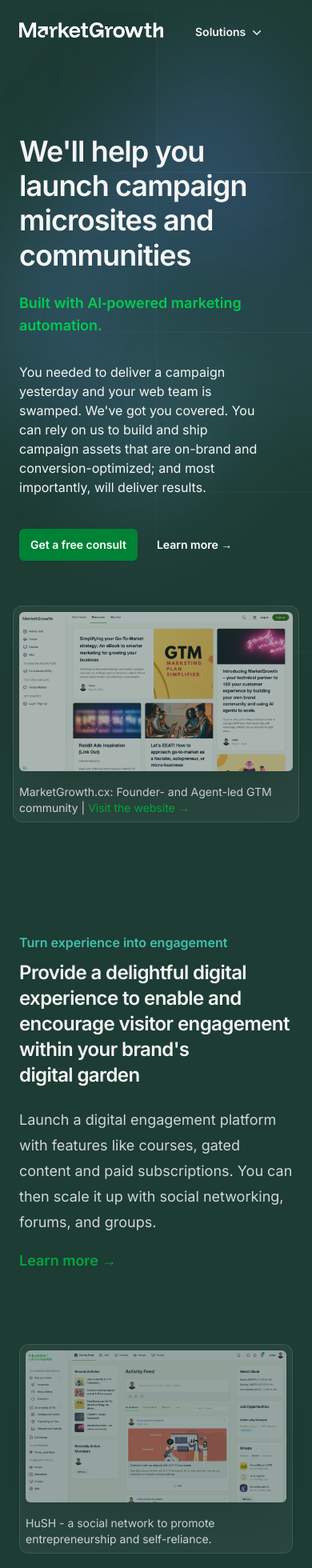
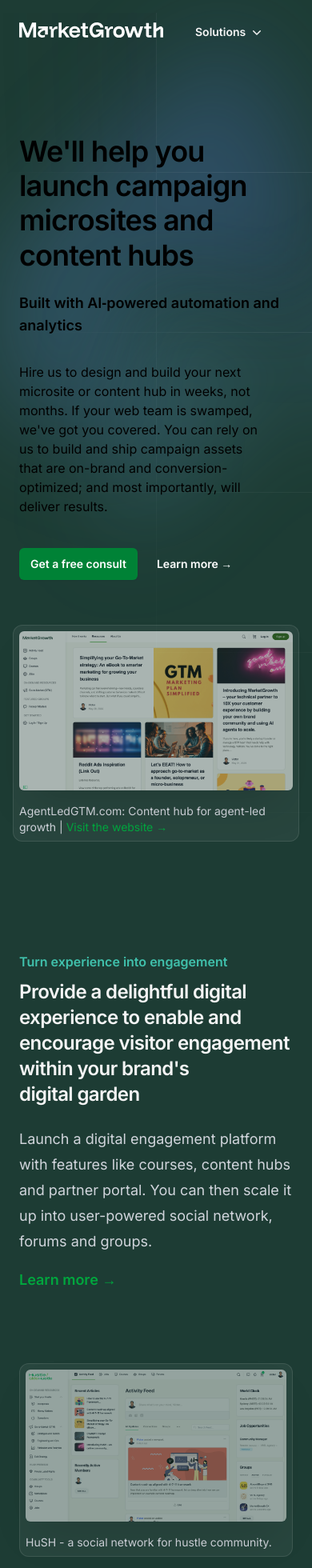
Before and after one commit to growthUx/mgio, a Next.js app: page / in a window 390 px wide. Shown: the top 1960 px of the page at 80% size. Built offline with nearby package versions, Linux system fonts and the light colour scheme.

Commit message:
Update HomePage.jsx

```diff
--- a/src/app/HomePage.jsx
+++ b/src/app/HomePage.jsx
@@ -114,12 +114,12 @@ export default function HomePage() {
                   </span>
                 </a>
               </div> */}
-              <h1 className="mt-12 text-4xl font-semibold tracking-tight leading-[1.2] sm:leading-[1.025] text-[#F5F5F5] sm:text-7xl">We&apos;ll help you launch campaign microsites and communities<span className="block mt-6 text-lg sm:text-3xl  tracking-normal text-green-500">Built with AI&#8209;powered marketing automation.</span></h1>
+              <h1 className="mt-12 text-4xl font-semibold tracking-tight leading-[1.2] sm:leading-[1.025] text-theme-primary sm:text-7xl">We&apos;ll help you launch campaign microsites and content hubs<span className="block mt-6 text-lg sm:text-3xl  tracking-normal text-theme-accent">Built with AI&#8209;powered automation and analytics</span></h1>
               {/* <h2 className="text-lg mt-4 text-[#F5F5F5] text-pretty sm:text-[22px] pr-4">We help founders and fast growing teams build engaging brands online to serve and captivate their audience to win them as customers.</h2> */}
               {/* <h1 className="font-funnel-display mt-12 text-3xl font-semibold text-pretty tracking-tight text-[#F5F5F5] sm:text-6xl">We are a DX<span className="text-[#40C1AC]"> + </span>AI Studio</h1>
               <h2 className="text-lg mt-4 text-[#F5F5F5] text-pretty sm:text-[22px] pr-4">We help founders and fast growing teams build engaging brands online to serve and captivate their audience to win them as customers.</h2> */}
-              <p className="mt-8 text-md max-w-3xl mx-auto text-pretty text-[#F5F5F5] pr-8 sm:text-md/8 sm:mx-0">
-              You needed to deliver a campaign yesterday and your web team is swamped. We&apos;ve got you covered. You can rely on us to build and ship campaign assets that are on-brand and conversion-optimized; and most importantly, will deliver results.</p>
+              <p className="mt-8 text-md max-w-3xl mx-auto text-pretty text-theme-primary pr-8 sm:text-md/8 sm:mx-0">
+              Hire us to design and build your next microsite or content hub in weeks, not months. If your web team is swamped, we&apos;ve got you covered. You can rely on us to build and ship campaign assets that are on-brand and conversion-optimized; and most importantly, will deliver results.</p>
               <div className="mt-10 flex items-center gap-x-6">
                 <a
                   href="https://meetings.hubspot.com/victor-ramayrat"
@@ -141,7 +141,7 @@ export default function HomePage() {
                   height={1442}
                   className="w-304 rounded-md shadow-2xl ring-1 ring-gray-900/10 transition-opacity duration-300 ease-in-out opacity-60 hover:opacity-100"
                 />
-                <div className="mx-auto text-sm font-italic text-gray-300 mt-4">MarketGrowth.cx: Founder- and Agent-led GTM community | <a href="https://marketgrowth.cx" target="_blank" className="text-green-600">Visit the website <span aria-hidden="true">→</span></a></div>
+                <div className="mx-auto text-sm font-italic text-gray-300 mt-4">AgentLedGTM.com: Content hub for agent-led growth | <a href="https://agentledgtm.com" target="_blank" className="text-green-600">Visit the website <span aria-hidden="true">→</span></a></div>
               </div>
             </div>
           </div>
@@ -154,7 +154,7 @@ export default function HomePage() {
               Provide a delightful digital experience to enable and encourage visitor engagement within your brand&apos;s digital garden
             </p>
             <p className="mt-6 max-w-3xl  mx-auto text-lg/8 text-gray-300">
-              Launch a digital engagement platform with features like courses, gated content and paid subscriptions. You can then scale it up with social networking, forums, and groups. <br />
+              Launch a digital engagement platform with features like courses, content hubs and partner portal. You can then scale it up into user-powered social network, forums and groups. <br />
                 <a href="/digital-garden" className="inline-block pt-4 font-semibold text-[#00a63e]">
                   Learn more <span aria-hidden="true">→</span>
                 </a>
@@ -171,7 +171,7 @@ export default function HomePage() {
               height={1442}
               className="rounded-md shadow-2xl ring-1 ring-gray-900/10 transition-opacity duration-300 ease-in-out opacity-50 hover:opacity-100"
             />
-            <div className="mx-auto text-sm font-italic text-gray-300 mt-4">HuSH - a social network to promote entrepreneurship and self-reliance.</div>
+            <div className="mx-auto text-sm font-italic text-gray-300 mt-4">HuSH - a social network for hustle community.</div>
           </div>
         </div>
         {/* Content section */}
@@ -224,7 +224,7 @@ export default function HomePage() {
               Power your GTM- and rev-ops with 24/7 AI workflow automation to efficiently scale
               </p>
               <p className="mt-6 max-w-2xl mx-auto text-lg/8 text-gray-300">
-              We can help you automate lead ops, sales motion, and marketing using agentic systems that integrate seamlessly with your existing tools. <br /> <a href="/ai-automation" className="inline-block pt-4 font-semibold text-[#00a63e]">
+              We can help you automate lead ops, sales motion, and marketing using AI agents that integrate seamlessly with your existing tools. <br /> <a href="/ai-automation" className="inline-block pt-4 font-semibold text-[#00a63e]">
                   Learn more <span aria-hidden="true">→</span>
                 </a>
               </p>
```
